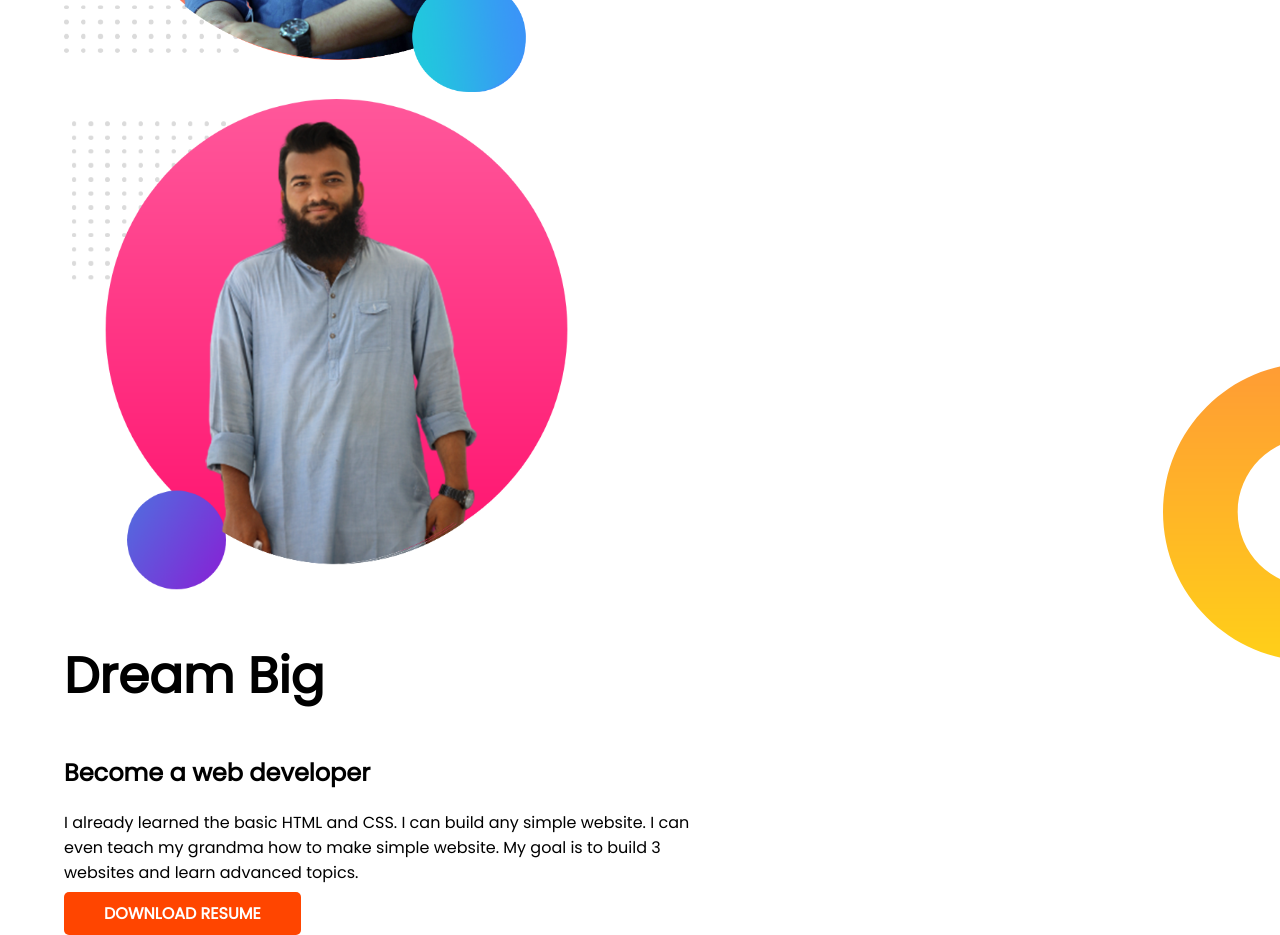
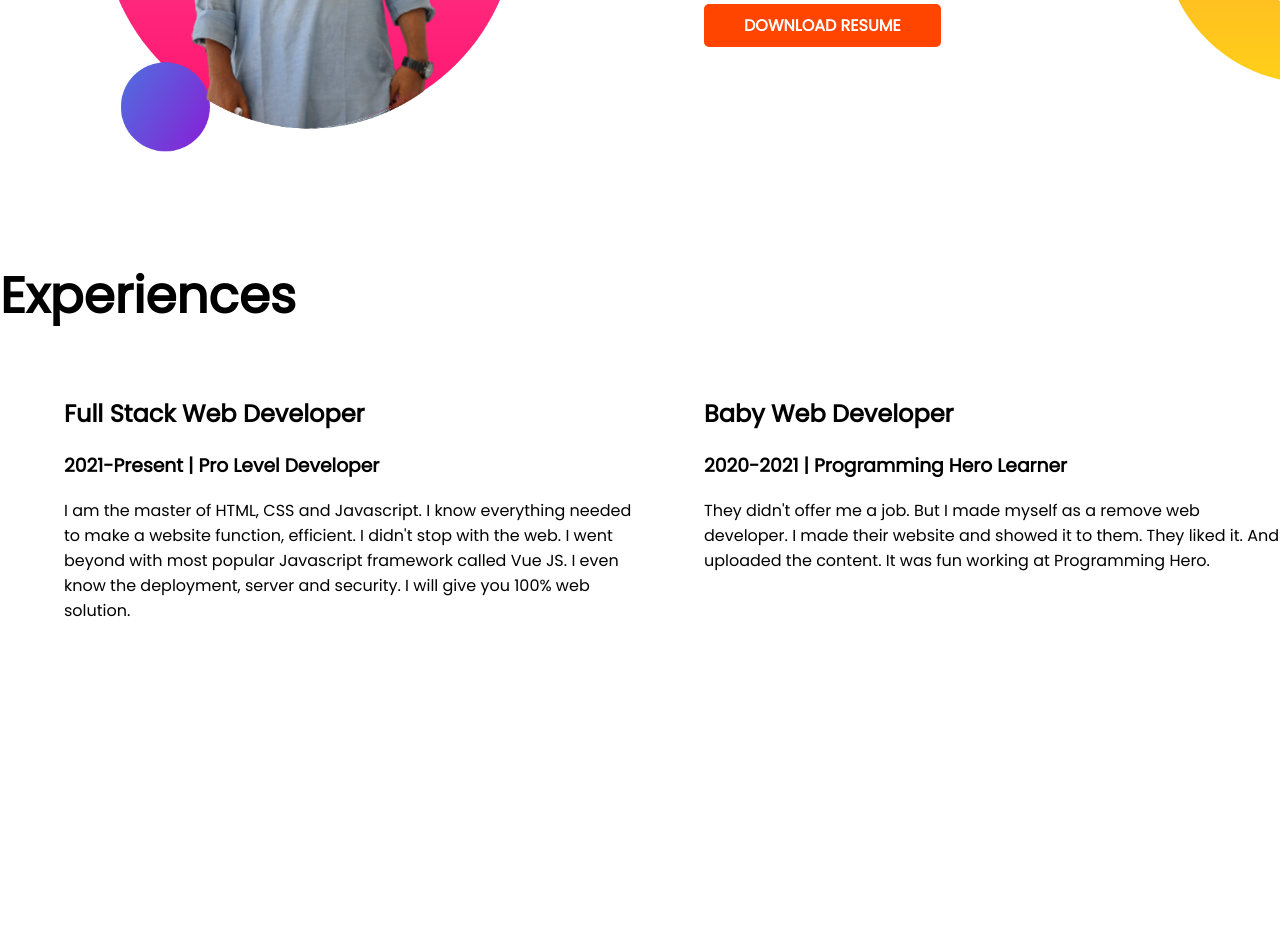
Before and after one commit to sabbiir01/New-portfolio, a plain HTML site: page index.html in a window 1280 px wide. Shown: the part 855-1790 px from the top of the page. After the commit the page ends 1594 px from the top, so only its background shows below. Drawn offline with Linux system fonts and the light colour scheme.

Commit message:
Experiences

```diff
--- a/index.html
+++ b/index.html
@@ -13,15 +13,13 @@
 </head>
 
 <body>
-
-    <section class="top-baner">
+    <section class="top-baner flexible-container">
         <div class="half-width">
             <h1>Welcome To</h1>
             <h1><span class="orng-color">Sabbir Ahamd</span> World!</h1>
             <h3>Build Climber and Train Stopper</h3>
             <p>You might saw me jumping, climbing buildings, and stopping trains. But nobody pays me a dime for that
-                work.
-                That's why I am learning and mastering web development. I will not stop until I become the Web
+                work. That's why I am learning and mastering web development. I will not stop until I become the Web
                 Development Hero.</p>
             <a class="link-button" target="_blank" href="https://www.linkedin.com/in/sabbir-ahmad-5360b8210/">Hire
                 Me</a>
@@ -32,7 +30,7 @@
     </section>
 
 
-    <section class="Dream-big">
+    <section class="Dream-big flexible-container">
         <div class="half-width">
             <img src="images/jhankar2.png" alt="">
         </div>
@@ -45,6 +43,28 @@
         </div>
 
     </section>
+    <section class="experience-area">
+        <h1>Experiences</h1>
+        <div class="flexible-container">
+            <div class="half-width">
+                <h2>Full Stack Web Developer</h2>
+                <h3>2021-Present | Pro Level Developer</h3>
+                <p>I am the master of HTML, CSS and Javascript. I know everything needed to make a website function,
+                    efficient. I didn't stop with the web. I went beyond with most popular Javascript framework called
+                    Vue
+                    JS. I even know the deployment, server and security. I will give you 100% web solution.</p>
+            </div>
+
+            <div class="half-width">
+                <h2>Baby Web Developer</h2>
+                <h3>2020-2021 | Programming Hero Learner</h3>
+                <p>They didn't offer me a job. But I made myself as a remove web developer. I made their website and
+                    showed
+                    it to them. They liked it. And uploaded the content. It was fun working at Programming Hero.</p>
+            </div>
+        </div>
+
+    </section>
 
 
 </body>
```
